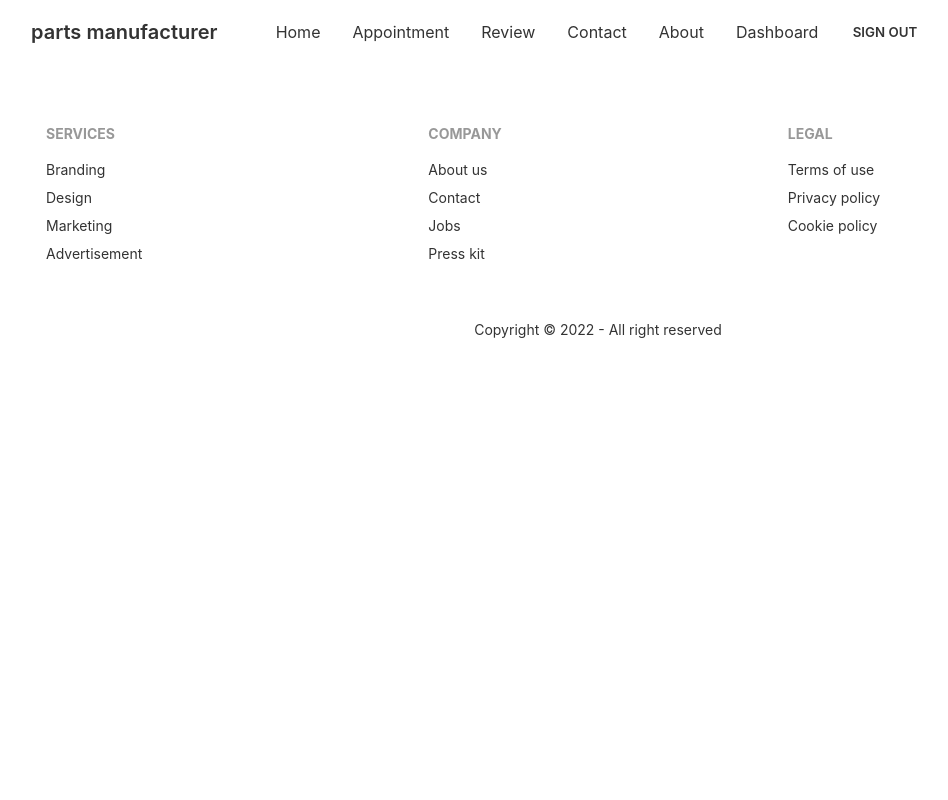
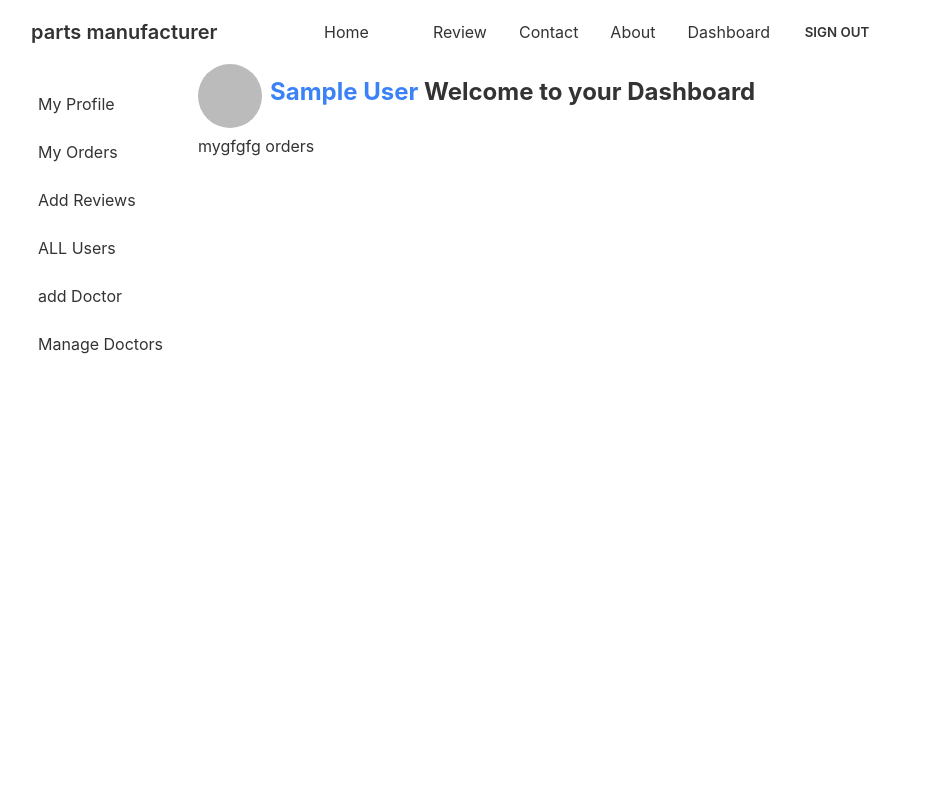
Before and after one commit to sharifulislm/manufacturer-prats, a React (Create React App) app: page /dashbord/myorders in a window 1280 px wide. Shown: the top 800 px of the page, without its empty margins (42-990 px from the left). Built offline with nearby package versions, Linux system fonts and the light colour scheme; no server answers; sample sign-in values are in the browser's storage.

Commit message:
added nested routes

```diff
--- a/src/App.js
+++ b/src/App.js
@@ -8,6 +8,11 @@ import SignUp from './Pages/Share/Login/SignUp';
 import Purchase from './Pages/Home/Service/Purchase';
 import Navbar from './Pages/Share/Navbar/Navbar';
 import { ToastContainer} from 'react-toastify';
+import RequireAuth from './Pages/RequireAuth/RequireAuth';
+import Dashboard from './Dashboard/Dashboard';
+import MyProfile from './Dashboard/MyProfile/MyProfile';
+import AddReview from './Dashboard/AddReview/AddReview';
+import Myorders from './Dashboard/Myorders/Myorders';
 
 
 
@@ -20,7 +25,14 @@ function App() {
 <Routes>
 <Route path='/' element={<Home></Home>}></Route>
 <Route path='home' element={<Home></Home>}></Route>
-<Route path="Purchase/:serviceId" element={<Purchase></Purchase>}></Route>
+<Route path='dashbord' element={<Dashboard/>}>
+<Route path='myprofile' element={<MyProfile></MyProfile>}></Route>
+<Route path='addreview' element={<AddReview></AddReview>}></Route>
+<Route path='myorders' element={<Myorders></Myorders>}></Route>
+
+
+</Route>
+<Route path="Purchase/:serviceId" element={<RequireAuth><Purchase></Purchase></RequireAuth>}></Route>
 {/* <Route path="Payment/:id" element={<Payment></Payment>}></Route> */}
 <Route path='signUp' element={<SignUp></SignUp>}></Route>
 <Route path='Login' element={<Login></Login>}></Route>
--- /dev/null
+++ b/src/Dashboard/AddReview/AddReview.js
@@ -0,0 +1,12 @@
+import React from 'react';
+
+const AddReview = () => {
+    return (
+        <div>
+            <h1>AddReview</h1>
+
+        </div>
+    );
+};
+
+export default AddReview;
--- /dev/null
+++ b/src/Dashboard/Dashboard.js
@@ -0,0 +1,45 @@
+import React from 'react';
+import { useAuthState } from 'react-firebase-hooks/auth';
+import { Link, Outlet } from 'react-router-dom';
+import auth from '../firebase.init';
+
+const Dashboard = () => {
+  const [user] = useAuthState(auth);
+  console.log(user);
+    return (
+        <div class="drawer drawer-mobile">
+        <input id="my-drawer-2" type="checkbox" class="drawer-toggle" />
+        <div class="drawer-content ">
+          {/* <!-- Page content here --> */}
+
+          <div class="avatar m-auto mx-auto text-center ">
+  <div class="w-16 rounded-full">
+    <img src={user?.photoURL} />
+  </div>
+  <h1 className='text-2xl font-bold  mt-3 ml-2'> <span className='text-blue-500'>{user?.displayName}</span> Welcome to your Dashboard </h1>
+</div>
+
+          <Outlet></Outlet>
+
+
+        </div>
+        <div class="drawer-side">
+          <label for="my-drawer-2" class="drawer-overlay"></label>
+          <ul class="menu p-4 overflow-y-auto w-48 bg-base-100 text-base-content">
+            {/* <!-- Sidebar content here --> */}
+            <li><Link to="/dashbord">My Profile</Link></li>
+            <li><Link to="/dashbord/myorders">My Orders</Link></li>
+            <li><Link to="/dashbord/addreview">Add Reviews</Link></li>
+        <>
+        <li><Link to="/dashbord/user">ALL Users</Link></li>
+        <li><Link to="/dashbord/adddoctor">add Doctor</Link></li>
+        <li><Link to="/dashbord/mangeDoctor">Manage Doctors</Link></li>
+       </>
+          </ul>
+
+        </div>
+      </div>
+    );
+};
+
+export default Dashboard;
--- /dev/null
+++ b/src/Dashboard/MyProfile/MyProfile.js
@@ -0,0 +1,12 @@
+import React from 'react';
+
+const MyProfile = () => {
+    return (
+        <div>
+            <h1>thsi is MyProfile</h1>
+
+        </div>
+    );
+};
+
+export default MyProfile;
--- /dev/null
+++ b/src/Dashboard/Myorders/Myorders.js
@@ -0,0 +1,12 @@
+import React from 'react';
+
+const Myorders = () => {
+    return (
+        <div>
+            <h1>mygfgfg orders</h1>
+
+        </div>
+    );
+};
+
+export default Myorders;
--- a/src/Pages/Home/Service/Purchase.js
+++ b/src/Pages/Home/Service/Purchase.js
@@ -7,7 +7,7 @@ import { toast } from 'react-toastify';
 import 'react-toastify/dist/ReactToastify.css';
 import auth from '../../../firebase.init';
 import useProduct from '../../../Hooks/useProduct';
-import Loading from '../../Share/Loading/Loading';
+
 
 
 
@@ -15,22 +15,22 @@ const Purchase = () => {
 const {serviceId}=useParams();
 const [service]=useProduct(serviceId)
 const [user] = useAuthState(auth);
-const [adminLoading, setAdminLoading] = useState({});
-const [names, setName] = useState('')
-console.log(names);
+const [quantityErorr, setQuantityErorr] = useState('');
+// const [quantityvalue,setQuantityvalue ] = useState('');
+const [quantitys, setquantitys] = useState('')
+const { description,name,images,price,availableQuantity,quantity} =service;
 
-const { description,name,images,price,supplierName,availableQuantity,quantity} =service;
-console.log(adminLoading);
+// if(quantitys <= 100){
+//   setQuantityErorr('error');
+// }else if (quantitys > availableQuantity){
+//   setQuantityErorr('error 2');
+// }
+// else{
+//   setQuantityvalue(quantitys);
+// }
 
 
-const handleQuantity = event => {
-    const quantitys = event.target.quantity.value;
-    setAdminLoading(quantitys)
-    console.log(quantitys);
-}
 const handlePlaceOrder = event => {
-
-
     event.preventDefault();
     const order = {
         email:user.email,
@@ -38,7 +38,7 @@ const handlePlaceOrder = event => {
         sericeId: serviceId,
         address: event.target.addrsess.value,
         phone: event.target.phone.value,
-        quantity: names
+        quantity:quantitys
 
 
     }
@@ -46,7 +46,6 @@ const handlePlaceOrder = event => {
     axios.post('http://localhost:5000/order', order)
     .then(response => {
         const {data} = response;
-         setAdminLoading(false);
         if(data.insertedId){
             toast('your order is booked');
             event.target.reset();
@@ -79,13 +78,13 @@ const handlePlaceOrder = event => {
           <div className='w-2/4'>
               <h1 className='text-xl text-center'>Purchase</h1>
 
-              <form onSubmit={handleQuantity}>
-              <input   onChange={ (event) => setName(event.target.value) }  className='input mb-2 input-bordered w-full max-w-xs' type="text" name='quantity' placeholder='quantity'/>
-                  </form>
               <form className='' onSubmit={handlePlaceOrder}>
 
 
+
+              <input   onChange={ (event) => setquantitys(event.target.value) }  className='input mb-2 input-bordered w-full max-w-xs' type="text"  placeholder='quantity'/>
               <br></br>
+          <p>{quantityErorr}</p>
                 <input className='input mb-2 input-bordered w-full max-w-xs' type="text" value={user?.displayName}  name='name' placeholder='name' required readOnly/>
                 <br/>
                 <input className='input mb-2 input-bordered w-full max-w-xs' type="email" value={user?.email}  name='email' placeholder='email' required readOnly />
@@ -96,7 +95,14 @@ const handlePlaceOrder = event => {
                 <br/>
                 <input className='input mb-2 input-bordered w-full max-w-xs' type="text"  name='phone' placeholder='phone' required />
                 <br/>
-                <input className='btn btn-primary' type="submit" value=" Order" />
+
+                <input
+className="btn btn-accent   w-full max-w-xs  "
+type="submit"
+value="Place Order"
+/>
+
+
 
             </form>
 
--- a/src/Pages/Home/Service/ShowServices.js
+++ b/src/Pages/Home/Service/ShowServices.js
@@ -8,6 +8,7 @@ const ShowServices = ({services}) => {
     const navigateServiceId = _id => {
       navitate(`/purchase/${_id}`);
     }
+
 
     return (
         <div class="card card-compact w-96 bg-base-100 shadow-xl">
--- /dev/null
+++ b/src/Pages/RequireAdmin/RequireAdmin.js
@@ -0,0 +1,29 @@
+
+import { signOut } from 'firebase/auth';
+import React from 'react';
+import { useAuthState } from 'react-firebase-hooks/auth';
+import { Navigate, useLocation } from 'react-router-dom';
+import auth from '../../firebase.init';
+import useAdmin from '../../Hooks/useAdmin';
+import Loading from '../Shared/Loading';
+
+const RequireAdmin = ({children}) => {
+
+    const [user, loading] = useAuthState(auth);
+    const [admin, adminLoading] = useAdmin(user);
+
+    const location = useLocation();
+    if(loading || adminLoading ) {
+        return <Loading></Loading>
+    }
+
+    if(!user || !admin ) {
+        signOut(auth)
+        return <Navigate to="/login" state={{ from: location }} replace />;
+    }
+
+
+    return children;
+};
+
+export default RequireAdmin;
--- /dev/null
+++ b/src/Pages/RequireAuth/RequireAuth.js
@@ -0,0 +1,24 @@
+import React from 'react';
+import { useAuthState } from 'react-firebase-hooks/auth';
+import { Navigate, useLocation } from 'react-router-dom';
+import auth from '../../firebase.init';
+import Loading from '../Share/Loading/Loading';
+
+
+const RequireAuth = ({children}) => {
+    const [user, loading] = useAuthState(auth);
+
+    const location = useLocation();
+    if(loading) {
+        return <Loading></Loading>
+    }
+
+    if(!user) {
+        return <Navigate to="/login" state={{ from: location }} replace />;
+    }
+
+
+    return children;
+};
+
+export default RequireAuth;
--- a/src/Pages/Share/Navbar/Navbar.js
+++ b/src/Pages/Share/Navbar/Navbar.js
@@ -17,7 +17,7 @@ const Navbar = () => {
 
   const menuItems = <>
               <li><Link to="/">Home</Link></li>
-              <li><Link to="/appointment">Appointment</Link></li>
+              <li><Link to="/appointment"></Link></li>
               <li><Link to="/review">Review</Link></li>
               <li><Link to="/contact">Contact</Link></li>
               <li><Link to="/about">About</Link></li>
```
